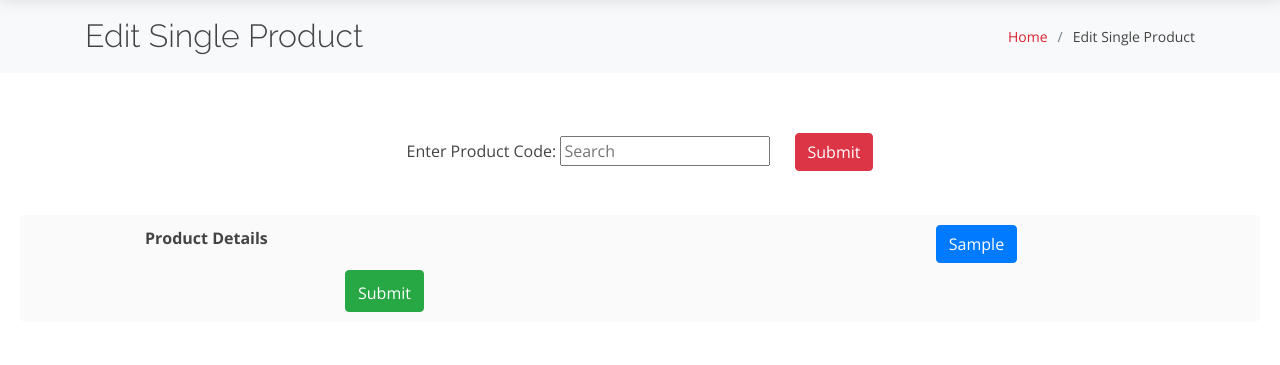
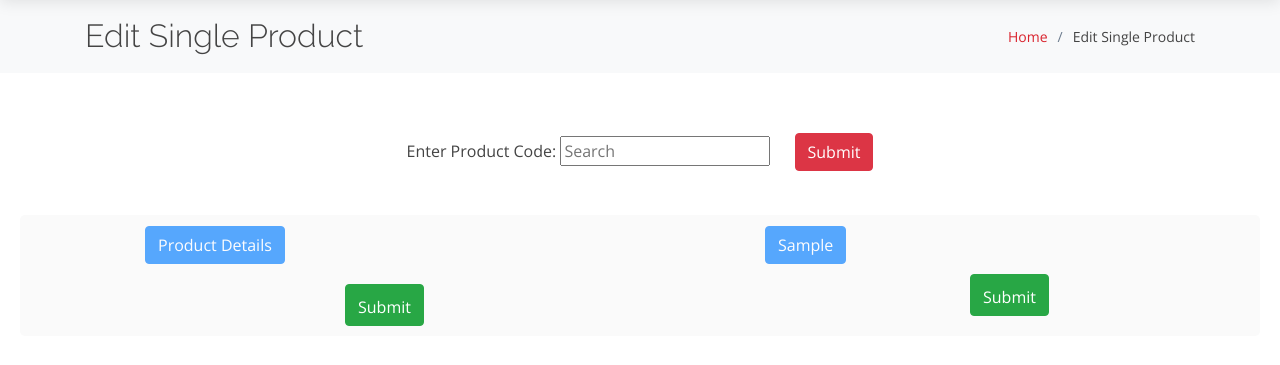
Before and after one commit to vaibhavnathj-amsbio/AMS-Intranet, a Django app: template AMSBIOintranet/templates/editsingleprod.html in a window 1280 px wide. Shown: the part 87-452 px from the top of the page. Run offline with Django 3.2, Linux system fonts and the light colour scheme; the template is opened without the code that fills it: most values are stand-ins (such as "Sample title", 1, 10 or a date in 2020); lists and menus that the app fills with data are empty; some libraries are stand-ins or nearby versions.

Commit message:
Changed Edit Product page layout

```diff
--- a/AMSBIOintranet/myDatabase/urls.py
+++ b/AMSBIOintranet/myDatabase/urls.py
@@ -7,5 +7,5 @@ urlpatterns = [
     path('EditSingleProduct', views.editSingleProduct, name='EditSingleProduct'),
     path('CurrencyValues', views.currencyValue, name='CurrencyValues'),
     path('Search', views.search, name='Search'),
-    path('techrecords',views.techRecords,name = 'techrecords'),
+    path('techrecords',views.techRecords, name = 'techrecords'),
 ]
--- a/AMSBIOintranet/templates/editsingleprod.html
+++ b/AMSBIOintranet/templates/editsingleprod.html
@@ -101,15 +101,16 @@
       {% else %}
         {% if nocategory %} <!--Output if no categories are defined-->
           <div class="row" style="padding-top: 10px; border-radius: 5px; background-color: #fafafa; margin: 20px;">
-            <div class="col-md-6" style="padding-left: 10%;"> <!--Output only the Edit Product form-->
-              <form action="">
+            <div id="div_container" class="col-md-6" style="padding-left: 10%;"> <!--Output only the Edit Product form-->
+              <form action="" method="POST">
+                {% csrf_token %}
                 <table class="table-responsive" style="padding-bottom: 10px;">
                   <thead>
-                    <th colspan="2" style="text-align: center; padding-bottom: 10px;">Product Details</th>
+                    <th colspan="2" style="text-align: center; padding-bottom: 10px;"><button class="btn btn-primary" disabled>Product Details</button></th>
                   </thead>
                     {{ ProdForm }}
                 </table>
-               <button type="submit" class="btn btn-success" name="btnOnlyProdForm" style="margin:auto; display:block; padding-top: 10px; margin-bottom: 10px;">Submit</button>
+               <button type="submit" class="btn btn-success" id="btnProdForm" style="margin:auto; display:block; padding-top: 10px; margin-bottom: 10px;">Submit</button>
               </form>
             </div>
             <div class="col-md-6" style="padding-left: 20%; padding-right: 5px; padding-top: 10%;"> <!--Display message for no categories-->
@@ -122,7 +123,7 @@
               <form action="">
                 <table class="table-responsive" style="padding-bottom: 10px;">
                   <thead>
-                    <th colspan="2" style="text-align: center; padding-bottom: 10px;">Product Details</th>
+                    <th colspan="2" style="text-align: center; padding-bottom: 10px;"><button class="btn btn-primary" disabled>Product Details</button></th>
                   </thead>
                     {{ ProdForm }}
                 </table>
@@ -131,10 +132,11 @@
             </div>
             <div class="col-md-6" style="padding-left: 10%; padding-right: 5px;">
               {% if catflag %} <!--Output if 2 categories are defined-->
-              <button id="Techrecords1" type="button" class="btn btn-primary" data-toggle="collapse" data-target="#collapseRecords" aria-expanded="false" aria-controls="collapseRecords" style="margin-left: 20%;">{{button1}}, {{button2}}</button>
-              <div class="collapse" id="collapseRecords" style="margin-top: 10px;">
                 <form action="">
                   <table class="table-responsive">
+                    <thead>
+                      <th colspan="2" style="text-align: center; padding-bottom: 10px;"><button class="btn btn-primary" disabled>{{button1}}, {{button2}}</button></th>
+                    </thead>
                     <tbody>
                       {% for field in TechForm %}
                         {% if field.id_for_label in attrs %}
@@ -148,12 +150,12 @@
                   </table>
                  <button type="submit" class="btn btn-success" name="btn2categories" style="margin:auto; display:block; padding-top: 10px; margin-bottom: 10px;">Submit</button>
                 </form>
-              </div>
               {% else %} <!--Output if only 1 category is defined-->
-              <button id="TechrecordsSingle" type="button" class="btn btn-primary" data-toggle="collapse" data-target="#collapseRecords1" aria-expanded="false" aria-controls="collapseRecords1" style="margin-left: 35%;">{{button1}}</button>
-              <div class="collapse" id="collapseRecords1" style="margin-top: 10px;">
                 <form action="">
                   <table class="table-responsive">
+                    <thead>
+                      <th colspan="2" style="text-align: center; padding-bottom: 10px;"><button class="btn btn-primary" disabled>{{button1}}</button></th>
+                    </thead>
                     <tbody>
                     {% for field in TechForm %}
                       {% if field.id_for_label in attrs %}
@@ -167,7 +169,6 @@
                   </table>
                  <button type="submit" class="btn btn-success" name="btn1category" style="margin:auto; display:block; padding-top: 10px; margin-bottom: 10px;">Submit</button>
                 </form>
-              </div>
               {% endif %}
             </div>
           </div>
@@ -190,6 +191,29 @@
   <script src="{% static 'assets/vendor/waypoints/jquery.waypoints.min.js' %}"></script>
 
   <script src="{% static 'assets/js/main.js' %}"></script>
+<!--
+  <script type="text/javascript">
+    $(document).ready(function(){
+
+      $('button[id^="btnProdForm"]').one('click', function() {
+        console.log("Hello");
+        var csrf = $("input[name=csrfmiddlewaretoken]").val();
+        var div_body = document.querySelector('#div_container');
+        console.log(div_body);
+        $.ajax({
+          url: 'formsubmit',
+          type: 'post',
+          data:{
+            csrfmiddlewaretoken: csrf
+          },
+          success: function(response){
+            div_body.remove();
+            div_body.innerHTML = `${response.msg}`;
+        }
+        });
+      });
+    });
+  </script> -->
 
 </body>
 
```
Also changed, not shown: AMSBIOintranet/myDatabase/views.py (+11 -5 lines).
